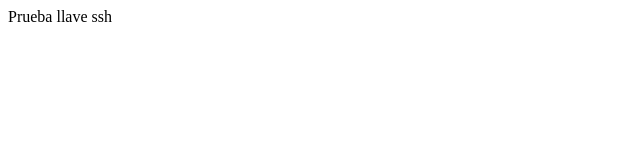
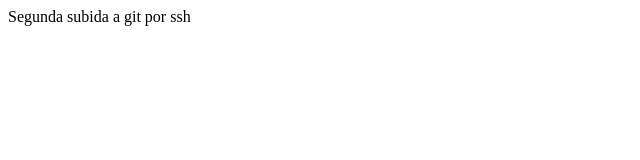
Before and after one commit to danielcastellanosc/PracticaPrincipios, a plain HTML site: page index.html in a window 1280 px wide. Shown: the whole page, without its empty margins (0-640 px from the left). Drawn offline with Linux system fonts and the light colour scheme.

Commit message:
first commit

```diff
--- a/index.html
+++ b/index.html
@@ -7,6 +7,6 @@
     <title>Document</title>
 </head>
 <body>
-    Prueba llave ssh
+    Segunda subida a git por ssh
 </body>
 </html>
```
